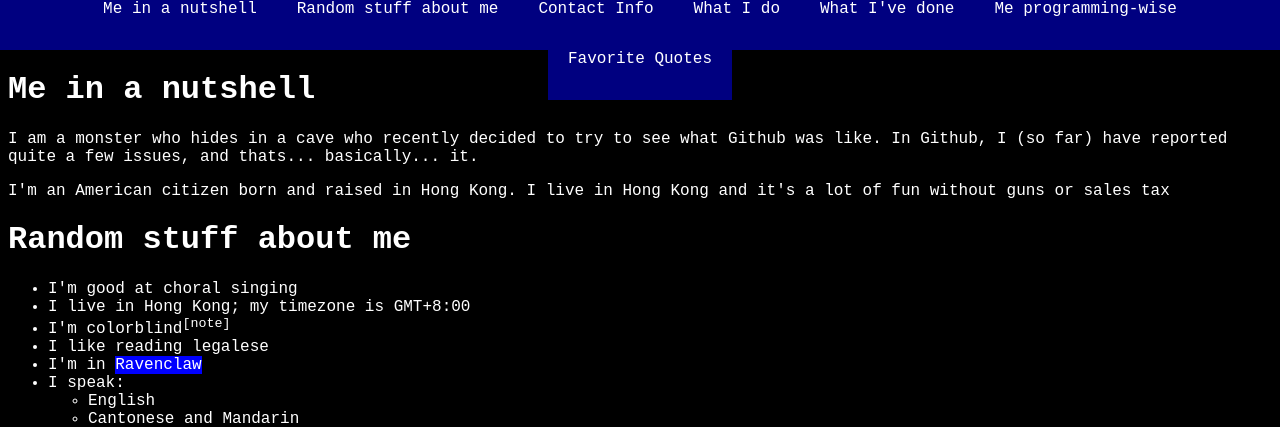
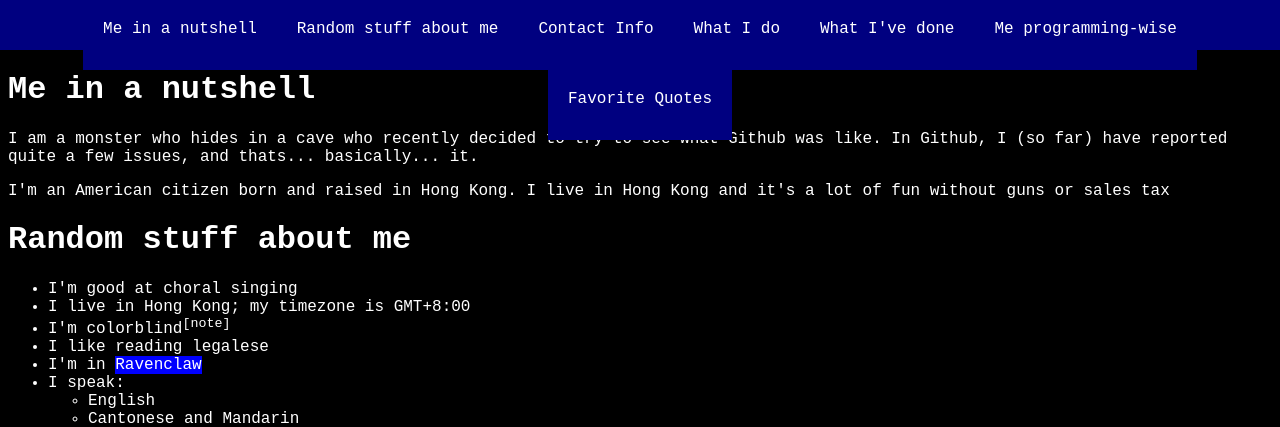
Before and after one commit to Kenny2github/kenny2github.github.io, a PHP site: page / in a window 1280 px wide. Shown: the top 427 px of the page. Run offline with PHP 8.4, Linux system fonts and the light colour scheme.

Commit message:
Update main.css

```diff
--- a/main.css
+++ b/main.css
@@ -30,7 +30,7 @@ div#header a {
 	text-align:center;
 	vertical-align:middle;
 	text-decoration:none;
-	padding:0 1.25em 0 1.25em;
+	padding:1.25em 1.25em 0 1.25em;
 }
 div#header a:hover {
 	background-color:#0000ff;
```
Lines whose indentation alone changed are shown as unchanged.
